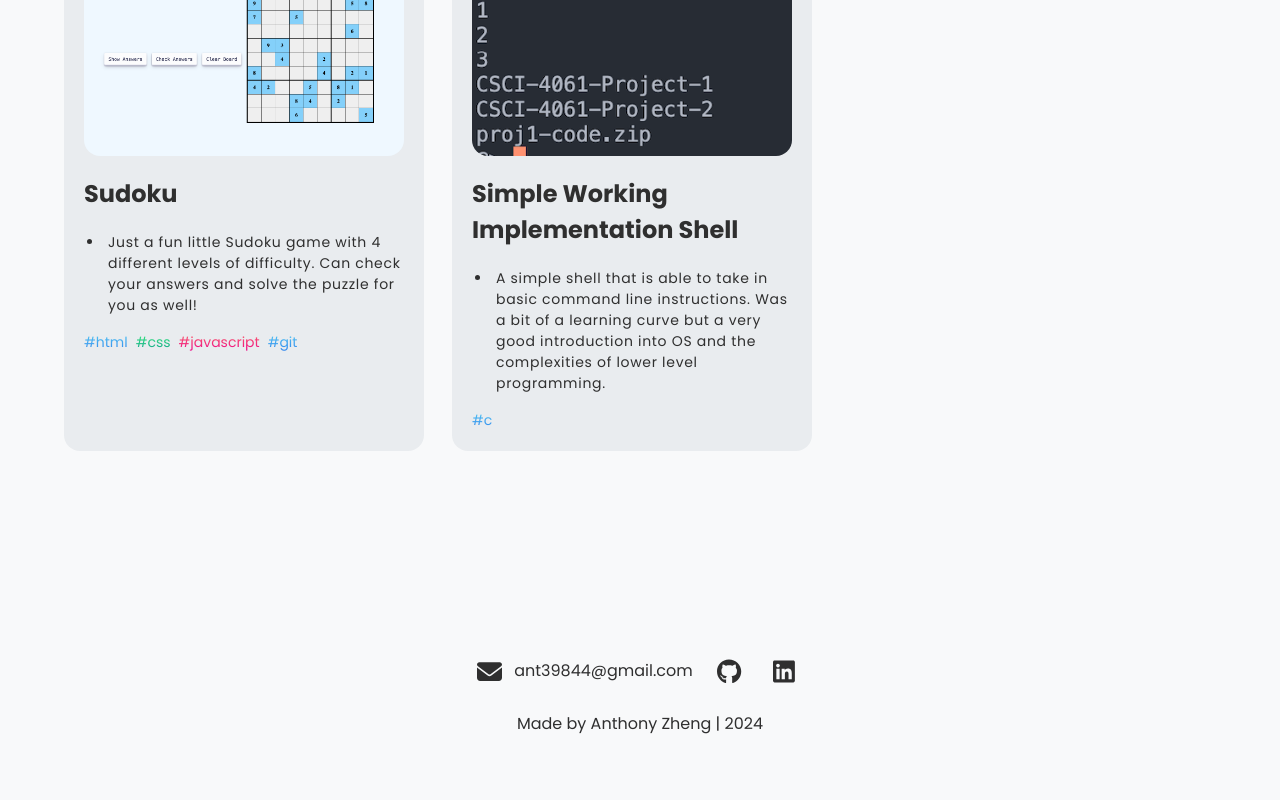
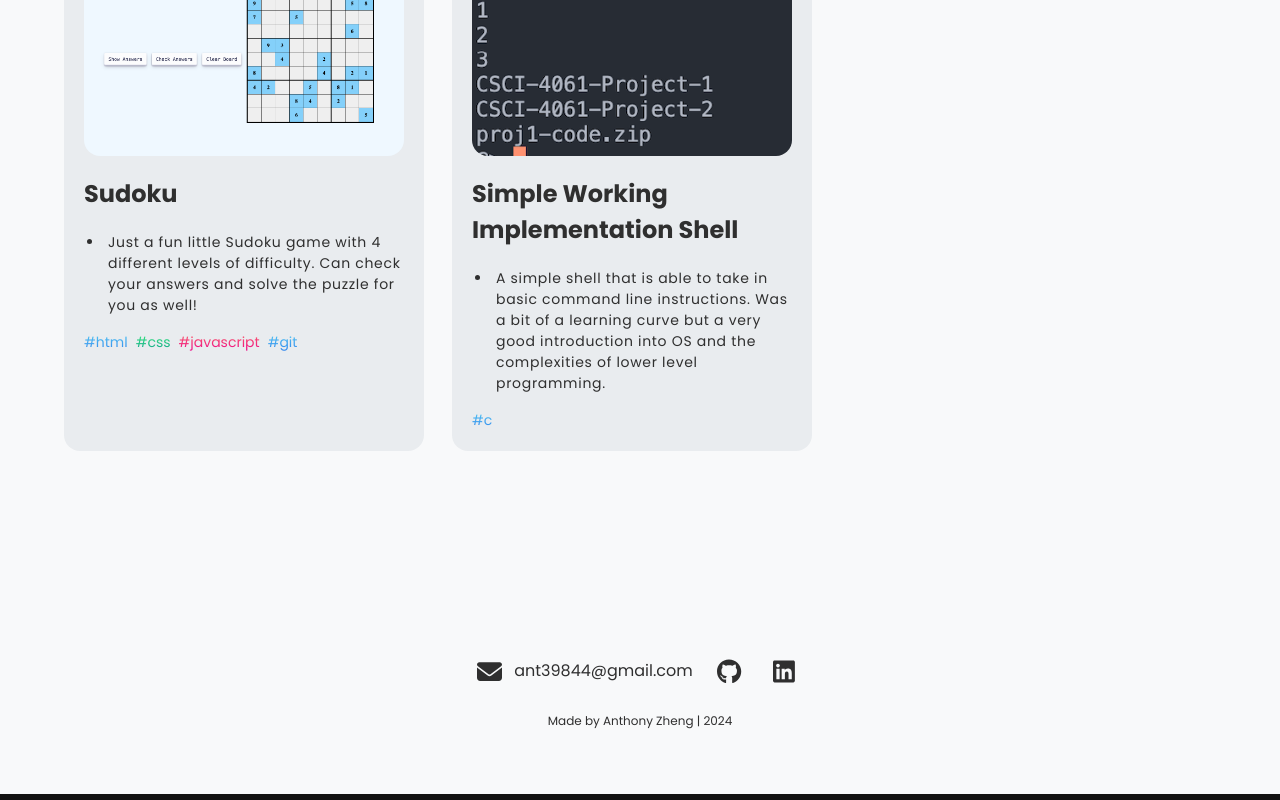
Before and after one commit to anthony39844/anthony39844.github.io, a React (Vite) app: page / in a window 1280 px wide. Shown: the part 2015-2815 px from the top of the page. Built offline with nearby package versions, Linux system fonts and the light colour scheme.

Commit message:
changed font size at bottom

```diff
--- a/src/components/Contact.jsx
+++ b/src/components/Contact.jsx
@@ -40,7 +40,7 @@ const Contact = () => {
           <FontAwesomeIcon className="text-[25px]" icon={faLinkedin} />
         </button>
       </div>
-      <div className={`${darkMode ? 'text-text' : 'text-text-light'} mt-5 flex`}>
+      <div className={`${darkMode ? 'text-text' : 'text-text-light'} mt-5 flex md:text-[12px] text-[10px]`}>
         Made by Anthony Zheng | 2024
       </div>
     </div>
```
Also changed, not shown: 1 other file (tests, documents, lock files or other folders).
